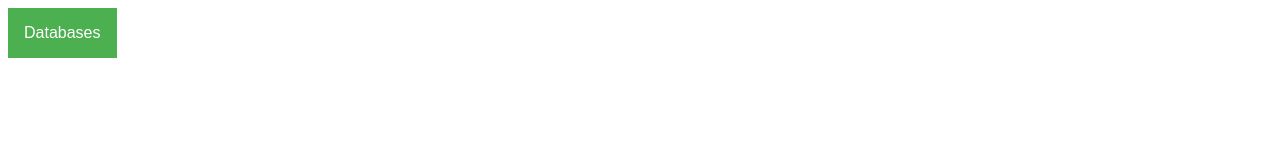
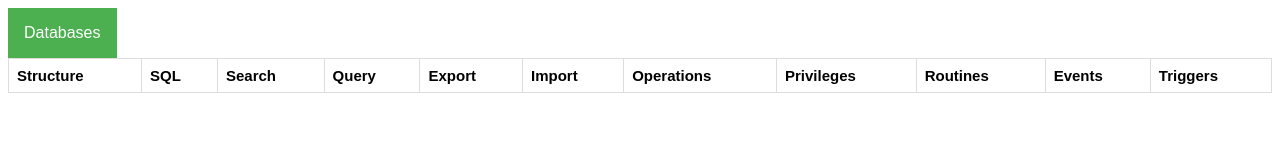
Before and after one commit to a6un/Android-SQLiteViewer-Server, a website: page public/index.html in a window 1280 px wide. Drawn offline with Linux system fonts and the light colour scheme.

Commit message:
Basic table added

```diff
--- a/public/index.html
+++ b/public/index.html
@@ -41,6 +41,22 @@ function filterFunction() {
 }
 </script>
 
+
+<table>
+  <tr>
+    <th>Structure</th>
+    <th>SQL</th>
+    <th>Search</th>
+    <th>Query</th>
+    <th>Export</th>
+    <th>Import</th>
+    <th>Operations</th>
+    <th>Privileges</th>
+    <th>Routines</th>
+    <th>Events</th>
+    <th>Triggers</th>
+  </tr>
+
 </body>
 
 <script type="text/javascript" src="script.js"></script>
--- a/public/style.css
+++ b/public/style.css
@@ -106,3 +106,22 @@ a:hover {
 .dropdown a:hover {background-color: #ddd}
 
 .show {display:block;}
+
+
+
+
+
+
+table {
+    font-family: arial, sans-serif;
+    border-collapse: collapse;
+    width: 100%;
+    font-size: 15px;
+    float: right;
+}
+
+td, th {
+    border: 1px solid #dddddd;
+    text-align: left;
+    padding: 8px;
+}
```
